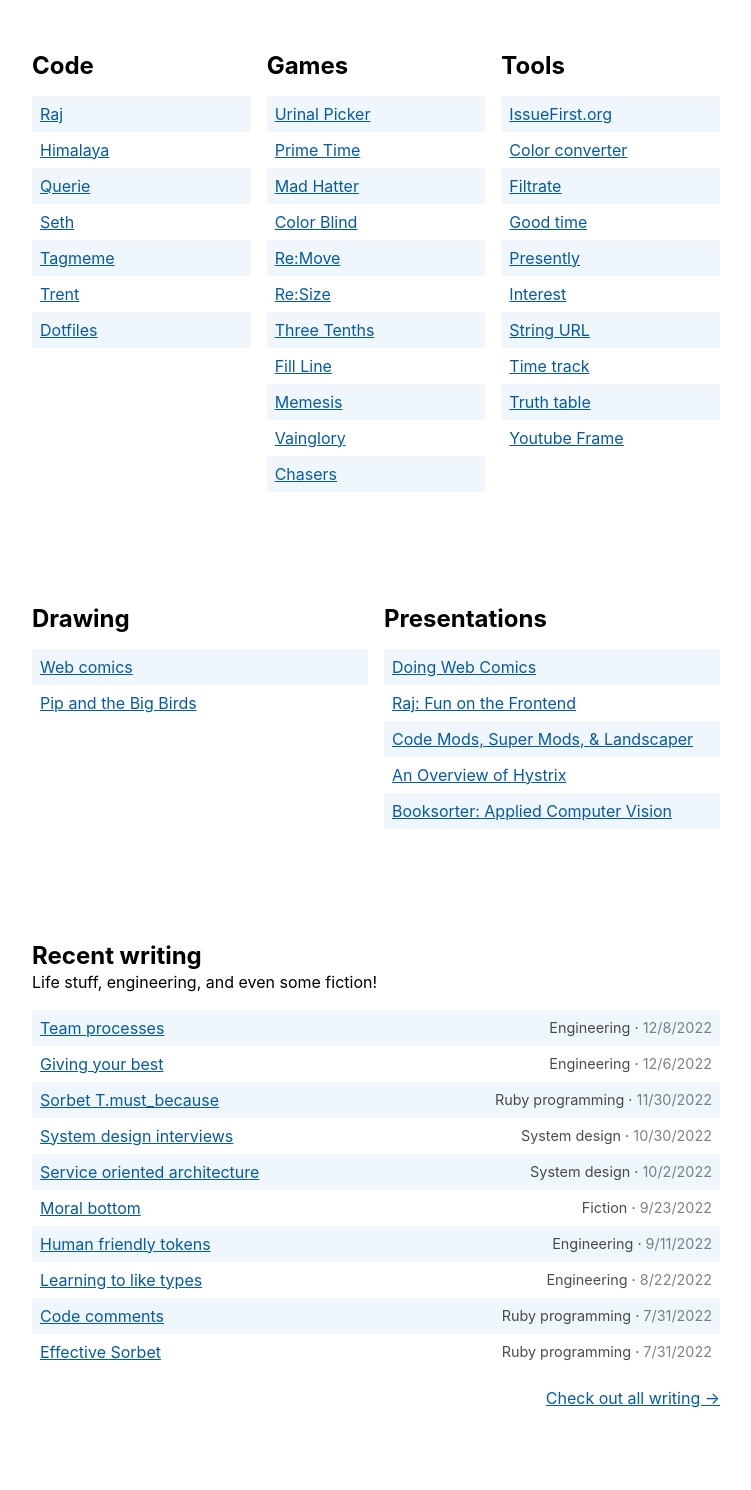
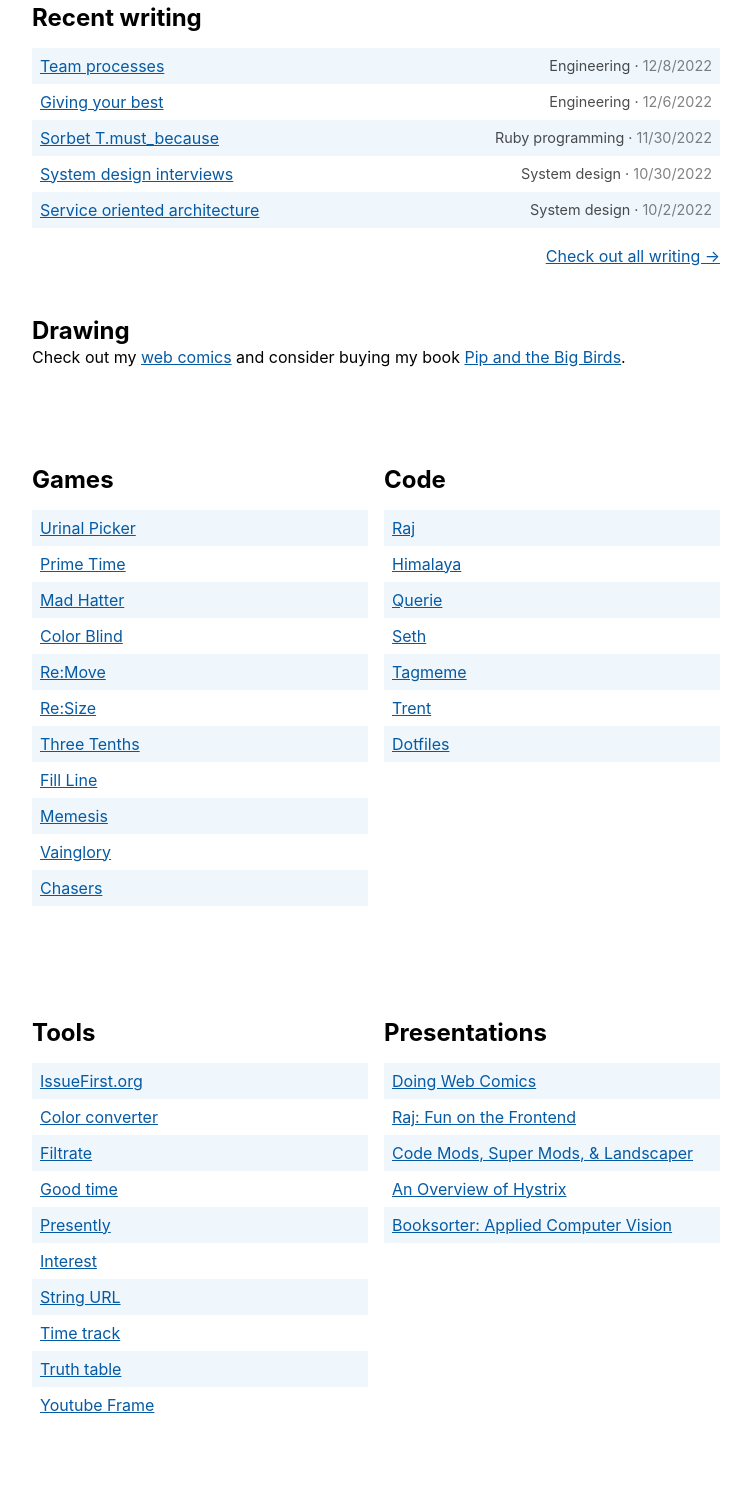
Before and after one commit to andrejewski/andrejewski.github.io, a plain HTML site: page index.html in a window 1280 px wide. Shown: the part 399-1889 px from the top of the page, without its empty margins (264-1015 px from the left). Drawn offline with Linux system fonts and the light colour scheme.

Commit message:
Promote writing, drawing, and games homepage layout

```diff
--- a/index.html
+++ b/index.html
@@ -312,207 +312,8 @@
               or take a look around!
             </p>
           </div>
-          <div class="sc-fnykZs">
-            <div class="sc-fEOsli kQGJHn">
-              <div class="sc-bjUoiL eEdubZ">
-                <h2 class="sc-breuTD cAkxQS">Code</h2>
-                <ul class="sc-ksZaOG cafSa">
-                  <li><a href="/raj" class="sc-bczRLJ kvjZgE">Raj</a></li>
-                  <li>
-                    <a href="/himalaya" class="sc-bczRLJ kvjZgE">Himalaya</a>
-                  </li>
-                  <li>
-                    <a
-                      href="https://github.com/andrejewski/querie"
-                      class="sc-bczRLJ kvjZgE"
-                      >Querie</a
-                    >
-                  </li>
-                  <li>
-                    <a
-                      href="https://github.com/andrejewski/seth"
-                      class="sc-bczRLJ kvjZgE"
-                      >Seth</a
-                    >
-                  </li>
-                  <li>
-                    <a
-                      href="https://github.com/andrejewski/tagmeme"
-                      class="sc-bczRLJ kvjZgE"
-                      >Tagmeme</a
-                    >
-                  </li>
-                  <li>
-                    <a
-                      href="https://github.com/andrejewski/trent"
-                      class="sc-bczRLJ kvjZgE"
-                      >Trent</a
-                    >
-                  </li>
-                  <li>
-                    <a
-                      href="https://github.com/andrejewski/dotfiles"
-                      class="sc-bczRLJ kvjZgE"
-                      >Dotfiles</a
-                    >
-                  </li>
-                </ul>
-              </div>
-              <div class="sc-bjUoiL eEdubZ">
-                <h2 class="sc-breuTD cAkxQS">Games</h2>
-                <ul class="sc-ksZaOG cafSa">
-                  <li>
-                    <a href="/urinal-picker" class="sc-bczRLJ kvjZgE"
-                      >Urinal Picker</a
-                    >
-                  </li>
-                  <li>
-                    <a href="/prime-time" class="sc-bczRLJ kvjZgE"
-                      >Prime Time</a
-                    >
-                  </li>
-                  <li>
-                    <a
-                      href="https://mad-hatter.jew.ski"
-                      class="sc-bczRLJ kvjZgE"
-                      >Mad Hatter</a
-                    >
-                  </li>
-                  <li>
-                    <a href="/color-blind" class="sc-bczRLJ kvjZgE"
-                      >Color Blind</a
-                    >
-                  </li>
-                  <li>
-                    <a href="/remove" class="sc-bczRLJ kvjZgE">Re:Move</a>
-                  </li>
-                  <li>
-                    <a href="/resize" class="sc-bczRLJ kvjZgE">Re:Size</a>
-                  </li>
-                  <li>
-                    <a href="/three-tenths" class="sc-bczRLJ kvjZgE"
-                      >Three Tenths</a
-                    >
-                  </li>
-                  <li>
-                    <a href="/fill-line" class="sc-bczRLJ kvjZgE">Fill Line</a>
-                  </li>
-                  <li>
-                    <a href="/memesis" class="sc-bczRLJ kvjZgE">Memesis</a>
-                  </li>
-                  <li>
-                    <a href="/vainglory" class="sc-bczRLJ kvjZgE">Vainglory</a>
-                  </li>
-                  <li>
-                    <a href="/chasers&#x27;" class="sc-bczRLJ kvjZgE"
-                      >Chasers</a
-                    >
-                  </li>
-                </ul>
-              </div>
-              <div class="sc-bjUoiL eEdubZ">
-                <h2 class="sc-breuTD cAkxQS">Tools</h2>
-                <ul class="sc-ksZaOG cafSa">
-                  <li>
-                    <a href="https://issuefirst.org" class="sc-bczRLJ kvjZgE"
-                      >IssueFirst.org
-                    </a>
-                  </li>
-                  <li>
-                    <a href="/color-converter" class="sc-bczRLJ kvjZgE"
-                      >Color converter</a
-                    >
-                  </li>
-                  <li>
-                    <a href="/filtrate" class="sc-bczRLJ kvjZgE">Filtrate</a>
-                  </li>
-                  <li>
-                    <a href="/goodtime" class="sc-bczRLJ kvjZgE">Good time</a>
-                  </li>
-                  <li>
-                    <a href="/presently" class="sc-bczRLJ kvjZgE">Presently</a>
-                  </li>
-                  <li>
-                    <a href="/interest" class="sc-bczRLJ kvjZgE">Interest</a>
-                  </li>
-                  <li>
-                    <a href="/strurl" class="sc-bczRLJ kvjZgE">String URL</a>
-                  </li>
-                  <li>
-                    <a href="/time-track" class="sc-bczRLJ kvjZgE"
-                      >Time track</a
-                    >
-                  </li>
-                  <li>
-                    <a href="/truth-table" class="sc-bczRLJ kvjZgE"
-                      >Truth table</a
-                    >
-                  </li>
-                  <li>
-                    <a href="/youtube-frame&#x27;" class="sc-bczRLJ kvjZgE"
-                      >Youtube Frame</a
-                    >
-                  </li>
-                </ul>
-              </div>
-            </div>
-          </div>
-          <div class="sc-fnykZs">
-            <div class="sc-fEOsli kQGJHn">
-              <div class="sc-bjUoiL eEdubZ">
-                <h2 class="sc-breuTD cAkxQS">Drawing</h2>
-                <ul class="sc-ksZaOG cafSa">
-                  <li>
-                    <a href="/comics" class="sc-bczRLJ kvjZgE">Web comics</a>
-                  </li>
-                  <li>
-                    <a
-                      href="https://gumroad.com/l/pip-book/"
-                      class="sc-bczRLJ kvjZgE"
-                      >Pip and the Big Birds</a
-                    >
-                  </li>
-                </ul>
-              </div>
-              <div class="sc-bjUoiL eEdubZ">
-                <h2 class="sc-breuTD cAkxQS">Presentations</h2>
-                <ul class="sc-ksZaOG cafSa">
-                  <li>
-                    <a
-                      href="https://docs.google.com/presentation/d/1FbvjgLFk2Ky69ZEy4g7FV7MaTxdMP_TFeNI8vOs98N4/edit?usp=sharing"
-                      class="sc-bczRLJ kvjZgE"
-                      >Doing Web Comics</a
-                    >
-                  </li>
-                  <li>
-                    <a href="https://goo.gl/2jGLR9" class="sc-bczRLJ kvjZgE"
-                      >Raj: Fun on the Frontend</a
-                    >
-                  </li>
-                  <li>
-                    <a href="https://goo.gl/JU2ACd" class="sc-bczRLJ kvjZgE"
-                      >Code Mods, Super Mods, &amp; Landscaper</a
-                    >
-                  </li>
-                  <li>
-                    <a href="https://goo.gl/XkrhwV" class="sc-bczRLJ kvjZgE"
-                      >An Overview of Hystrix</a
-                    >
-                  </li>
-                  <li>
-                    <a href="https://goo.gl/sLSBpK" class="sc-bczRLJ kvjZgE"
-                      >Booksorter: Applied Computer Vision</a
-                    >
-                  </li>
-                </ul>
-              </div>
-            </div>
-          </div>
           <section class="sc-evZas glLgsE">
             <h2 class="sc-breuTD cAkxQS">Recent writing</h2>
-            <p class="sc-iBkjds xFOWy">
-              Life stuff, engineering, and even some fiction!
-            </p>
             <ul class="sc-ksZaOG cafSa">
               <li>
                 <a href="/article/team-processes" class="sc-bczRLJ kvjZgE"
@@ -576,60 +377,6 @@
                   ></span
                 >
               </li>
-              <li>
-                <a href="/article/moral-bottom" class="sc-bczRLJ kvjZgE"
-                  >Moral bottom</a
-                ><span
-                  ><a href="/category/fiction/index.html">Fiction</a> ·
-                  <time datetime="2022-09-23T00:00:00.000Z"
-                    >9/23/2022</time
-                  ></span
-                >
-              </li>
-              <li>
-                <a
-                  href="/article/human-friendly-tokens"
-                  class="sc-bczRLJ kvjZgE"
-                  >Human friendly tokens</a
-                ><span
-                  ><a href="/category/engineering/index.html">Engineering</a> ·
-                  <time datetime="2022-09-11T00:00:00.000Z"
-                    >9/11/2022</time
-                  ></span
-                >
-              </li>
-              <li>
-                <a
-                  href="/article/learning-to-like-types"
-                  class="sc-bczRLJ kvjZgE"
-                  >Learning to like types</a
-                ><span
-                  ><a href="/category/engineering/index.html">Engineering</a> ·
-                  <time datetime="2022-08-22T00:00:00.000Z"
-                    >8/22/2022</time
-                  ></span
-                >
-              </li>
-              <li>
-                <a href="/article/code-comments" class="sc-bczRLJ kvjZgE"
-                  >Code comments</a
-                ><span
-                  ><a href="/category/ruby/index.html">Ruby programming</a> ·
-                  <time datetime="2022-07-31T00:00:00.000Z"
-                    >7/31/2022</time
-                  ></span
-                >
-              </li>
-              <li>
-                <a href="/article/effective-sorbet" class="sc-bczRLJ kvjZgE"
-                  >Effective Sorbet</a
-                ><span
-                  ><a href="/category/ruby/index.html">Ruby programming</a> ·
-                  <time datetime="2022-07-31T00:00:00.000Z"
-                    >7/31/2022</time
-                  ></span
-                >
-              </li>
             </ul>
             <p style="text-align: right" class="sc-iBkjds xFOWy">
               <a href="/writing/" class="sc-bczRLJ kvjZgE"
@@ -637,6 +384,198 @@
               >
             </p>
           </section>
+          <section class="sc-evZas glLgsE">
+            <h2 class="sc-breuTD cAkxQS">Drawing</h2>
+            <p class="sc-iBkjds xFOWy">
+              Check out my
+              <a href="/comics" class="sc-bczRLJ kvjZgE">web comics</a> and
+              consider buying my book
+              <a href="https://gumroad.com/l/pip-book/" class="sc-bczRLJ kvjZgE"
+                >Pip and the Big Birds</a
+              >.
+            </p>
+          </section>
+          <div class="sc-fnykZs">
+            <div class="sc-fEOsli kQGJHn">
+              <div class="sc-bjUoiL eEdubZ">
+                <h2 class="sc-breuTD cAkxQS">Games</h2>
+                <ul class="sc-ksZaOG cafSa">
+                  <li>
+                    <a href="/urinal-picker" class="sc-bczRLJ kvjZgE"
+                      >Urinal Picker</a
+                    >
+                  </li>
+                  <li>
+                    <a href="/prime-time" class="sc-bczRLJ kvjZgE"
+                      >Prime Time</a
+                    >
+                  </li>
+                  <li>
+                    <a
+                      href="https://mad-hatter.jew.ski"
+                      class="sc-bczRLJ kvjZgE"
+                      >Mad Hatter</a
+                    >
+                  </li>
+                  <li>
+                    <a href="/color-blind" class="sc-bczRLJ kvjZgE"
+                      >Color Blind</a
+                    >
+                  </li>
+                  <li>
+                    <a href="/remove" class="sc-bczRLJ kvjZgE">Re:Move</a>
+                  </li>
+                  <li>
+                    <a href="/resize" class="sc-bczRLJ kvjZgE">Re:Size</a>
+                  </li>
+                  <li>
+                    <a href="/three-tenths" class="sc-bczRLJ kvjZgE"
+                      >Three Tenths</a
+                    >
+                  </li>
+                  <li>
+                    <a href="/fill-line" class="sc-bczRLJ kvjZgE">Fill Line</a>
+                  </li>
+                  <li>
+                    <a href="/memesis" class="sc-bczRLJ kvjZgE">Memesis</a>
+                  </li>
+                  <li>
+                    <a href="/vainglory" class="sc-bczRLJ kvjZgE">Vainglory</a>
+                  </li>
+                  <li>
+                    <a href="/chasers&#x27;" class="sc-bczRLJ kvjZgE"
+                      >Chasers</a
+                    >
+                  </li>
+                </ul>
+              </div>
+              <div class="sc-bjUoiL eEdubZ">
+                <h2 class="sc-breuTD cAkxQS">Code</h2>
+                <ul class="sc-ksZaOG cafSa">
+                  <li><a href="/raj" class="sc-bczRLJ kvjZgE">Raj</a></li>
+                  <li>
+                    <a href="/himalaya" class="sc-bczRLJ kvjZgE">Himalaya</a>
+                  </li>
+                  <li>
+                    <a
+                      href="https://github.com/andrejewski/querie"
+                      class="sc-bczRLJ kvjZgE"
+                      >Querie</a
+                    >
+                  </li>
+                  <li>
+                    <a
+                      href="https://github.com/andrejewski/seth"
+                      class="sc-bczRLJ kvjZgE"
+                      >Seth</a
+                    >
+                  </li>
+                  <li>
+                    <a
+                      href="https://github.com/andrejewski/tagmeme"
+                      class="sc-bczRLJ kvjZgE"
+                      >Tagmeme</a
+                    >
+                  </li>
+                  <li>
+                    <a
+                      href="https://github.com/andrejewski/trent"
+                      class="sc-bczRLJ kvjZgE"
+                      >Trent</a
+                    >
+                  </li>
+                  <li>
+                    <a
+                      href="https://github.com/andrejewski/dotfiles"
+                      class="sc-bczRLJ kvjZgE"
+                      >Dotfiles</a
+                    >
+                  </li>
+                </ul>
+              </div>
+            </div>
+          </div>
+          <div class="sc-fnykZs">
+            <div class="sc-fEOsli kQGJHn">
+              <div class="sc-bjUoiL eEdubZ">
+                <h2 class="sc-breuTD cAkxQS">Tools</h2>
+                <ul class="sc-ksZaOG cafSa">
+                  <li>
+                    <a href="https://issuefirst.org" class="sc-bczRLJ kvjZgE"
+                      >IssueFirst.org
+                    </a>
+                  </li>
+                  <li>
+                    <a href="/color-converter" class="sc-bczRLJ kvjZgE"
+                      >Color converter</a
+                    >
+                  </li>
+                  <li>
+                    <a href="/filtrate" class="sc-bczRLJ kvjZgE">Filtrate</a>
+                  </li>
+                  <li>
+                    <a href="/goodtime" class="sc-bczRLJ kvjZgE">Good time</a>
+                  </li>
+                  <li>
+                    <a href="/presently" class="sc-bczRLJ kvjZgE">Presently</a>
+                  </li>
+                  <li>
+                    <a href="/interest" class="sc-bczRLJ kvjZgE">Interest</a>
+                  </li>
+                  <li>
+                    <a href="/strurl" class="sc-bczRLJ kvjZgE">String URL</a>
+                  </li>
+                  <li>
+                    <a href="/time-track" class="sc-bczRLJ kvjZgE"
+                      >Time track</a
+                    >
+                  </li>
+                  <li>
+                    <a href="/truth-table" class="sc-bczRLJ kvjZgE"
+                      >Truth table</a
+                    >
+                  </li>
+                  <li>
+                    <a href="/youtube-frame&#x27;" class="sc-bczRLJ kvjZgE"
+                      >Youtube Frame</a
+                    >
+                  </li>
+                </ul>
+              </div>
+              <div class="sc-bjUoiL eEdubZ">
+                <h2 class="sc-breuTD cAkxQS">Presentations</h2>
+                <ul class="sc-ksZaOG cafSa">
+                  <li>
+                    <a
+                      href="https://docs.google.com/presentation/d/1FbvjgLFk2Ky69ZEy4g7FV7MaTxdMP_TFeNI8vOs98N4/edit?usp=sharing"
+                      class="sc-bczRLJ kvjZgE"
+                      >Doing Web Comics</a
+                    >
+                  </li>
+                  <li>
+                    <a href="https://goo.gl/2jGLR9" class="sc-bczRLJ kvjZgE"
+                      >Raj: Fun on the Frontend</a
+                    >
+                  </li>
+                  <li>
+                    <a href="https://goo.gl/JU2ACd" class="sc-bczRLJ kvjZgE"
+                      >Code Mods, Super Mods, &amp; Landscaper</a
+                    >
+                  </li>
+                  <li>
+                    <a href="https://goo.gl/XkrhwV" class="sc-bczRLJ kvjZgE"
+                      >An Overview of Hystrix</a
+                    >
+                  </li>
+                  <li>
+                    <a href="https://goo.gl/sLSBpK" class="sc-bczRLJ kvjZgE"
+                      >Booksorter: Applied Computer Vision</a
+                    >
+                  </li>
+                </ul>
+              </div>
+            </div>
+          </div>
           <div class="sc-fnykZs">
             <div class="sc-fEOsli kQGJHn">
               <div class="sc-bjUoiL eEdubZ">
```
